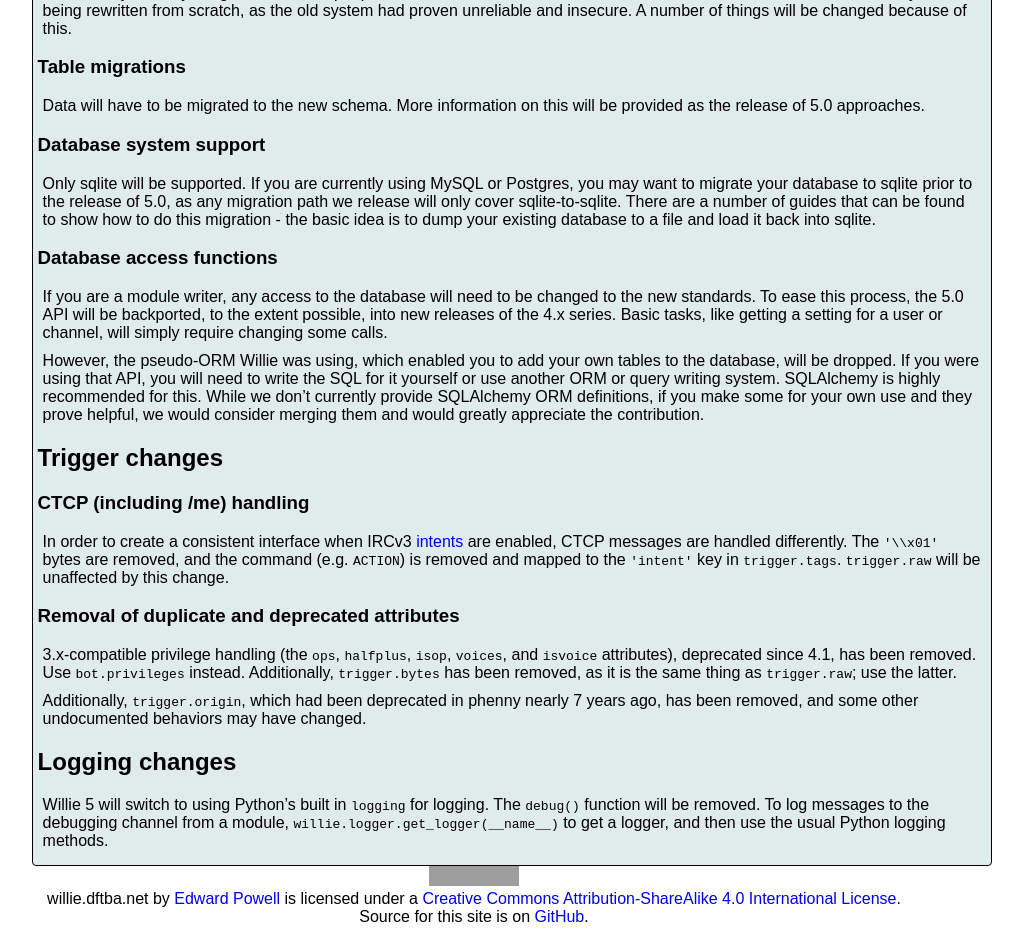
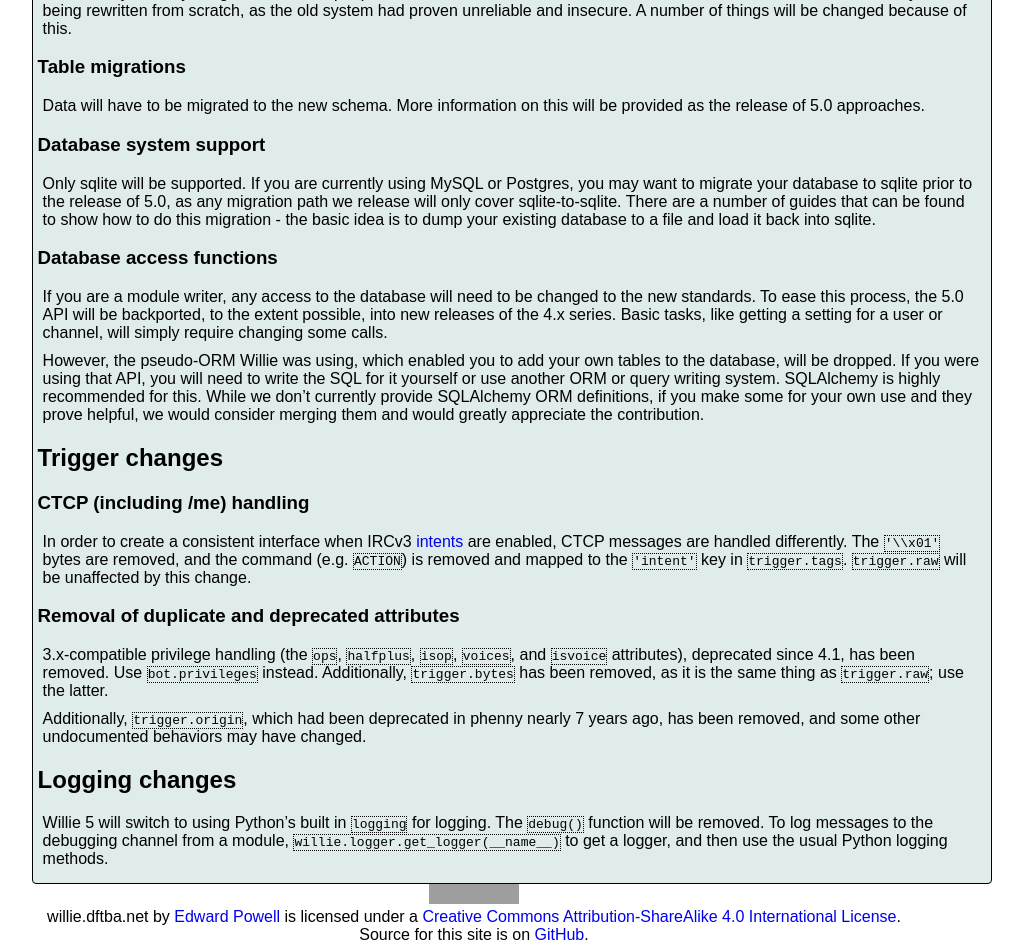
Before and after one commit to sopel-irc/sopel.chat, a Jekyll site: the page built from willie_5.md, in a window 1280 px wide. Shown: the part 373-1325 px from the top of the page, without its empty margins (166-1189 px from the left). Built offline with Jekyll 4.4.1, drawn with Linux system fonts in a browser that asks for light colours; some web fonts are replaced; Markdown is read by kramdown in place of the engine named in the settings; grey boxes are pictures that could not be loaded.

Commit message:
Tweak styling of code blocks

```diff
--- a/css/style.css
+++ b/css/style.css
@@ -111,3 +111,7 @@
     text-align: center;
     margin: auto;
 }
+code {
+    border: 1px dotted;
+    border-radius: 0px 1px 0px 1px;
+}
```
